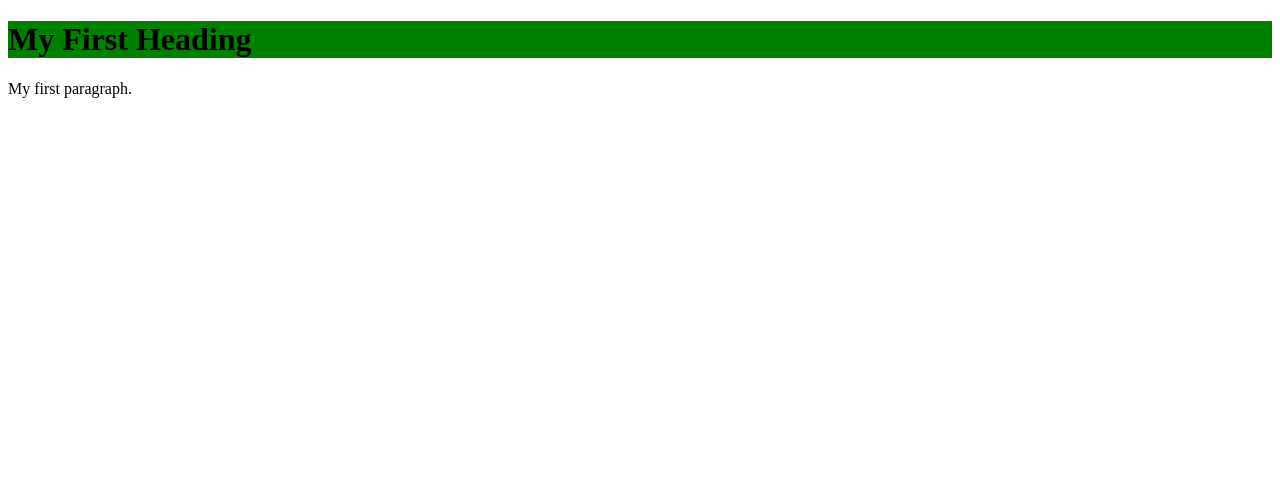
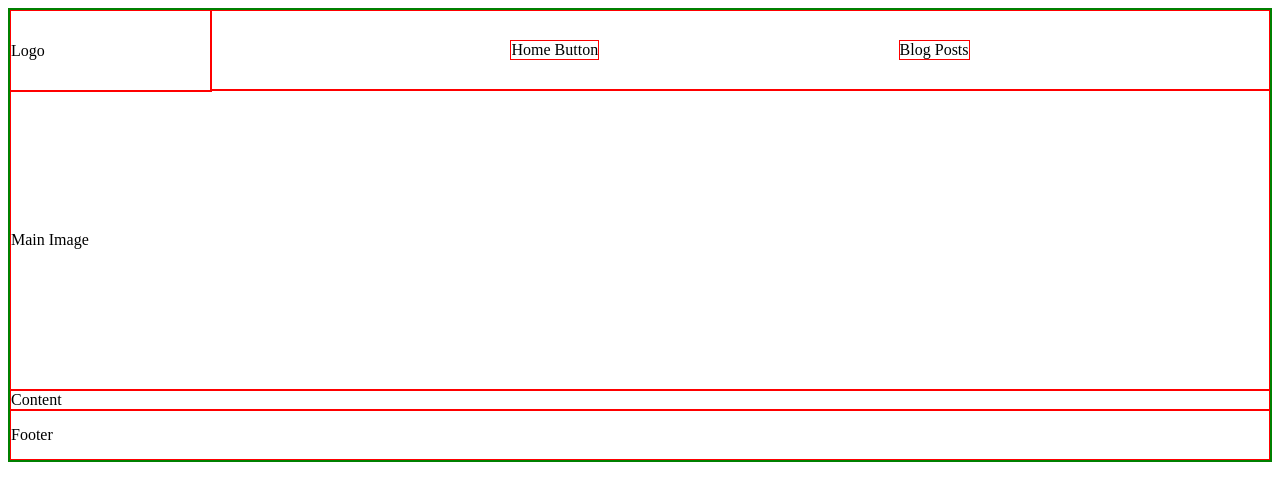
Before and after one commit to Brookcie1000/PureHTML-Blog, a website: page index.html in a window 1280 px wide. Drawn offline with Linux system fonts and the light colour scheme.

Commit message:
Added some layout design, unfinished.

```diff
--- a/css/main-page.css
+++ b/css/main-page.css
@@ -1,4 +1,59 @@
-h1 {
-background-color: green;
+.page-layout {
+    display: grid;
+    grid-template-columns: 200px auto auto auto;
+    grid-template-rows: 80px 300px auto 50px;
+    border: 2px solid green;
+    grid-template-areas:
+    "logo head head head"
+    "image image image image"
+    "cont cont cont cont"
+    "foot foot foot foot"
 
 }
+
+.box {
+    display:flex;
+    border: 1px solid red;
+    align-items: center;
+
+}
+
+#header {
+    display: flex;
+    flex-direction: row;
+    justify-content: space-evenly;
+    grid-area: head;
+
+}
+
+#main-image {
+    grid-area: image;
+
+}
+
+#content {
+    grid-area: cont;
+
+}
+
+#footer {
+    grid-area: foot;
+
+}
+
+#home-bttn {
+
+
+}
+
+#logo {
+    grid-area: logo;
+    width: 200px;
+    height: 80px;
+
+}
+
+#blog-post-bttn {
+
+
+}
--- a/index.html
+++ b/index.html
@@ -5,9 +5,27 @@
         <link rel="stylesheet" href="./css/main-page.css" />
     </head>
     <body>
-
-        <h1>My First Heading</h1>
-        <p>My first paragraph.</p>
-
+        <div class="page-layout">
+            <div id="logo" class="box">
+                Logo
+            </div>
+            <div id="header" class="box">
+                <div id="home-bttn" class="box">
+                    Home Button
+                </div>
+                <div id="blog-post-bttn" class="box">
+                    Blog Posts
+                </div>
+            </div>
+            <div id="main-image" class="box">
+                Main Image
+            </div>
+            <div id="content" class="box">
+                Content
+            </div>
+            <div id="footer" class="box">
+                Footer
+            </div>
+        </div>
     </body>
 </html>
```
